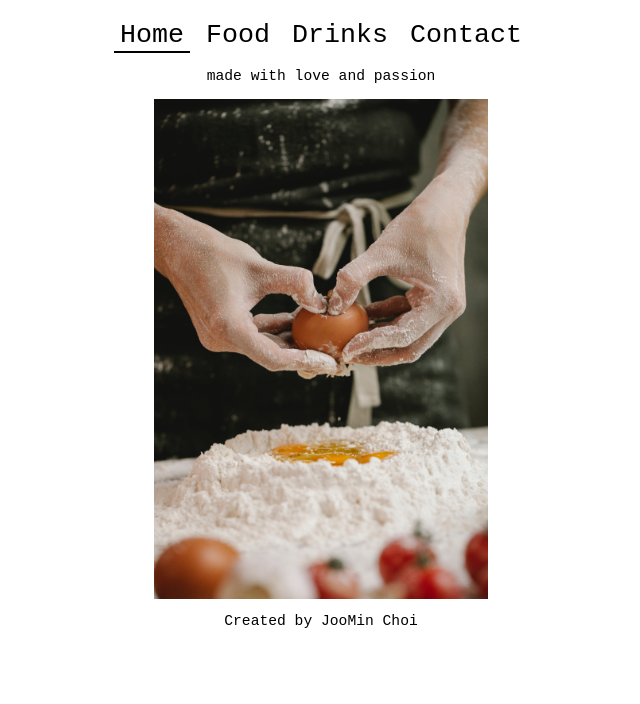
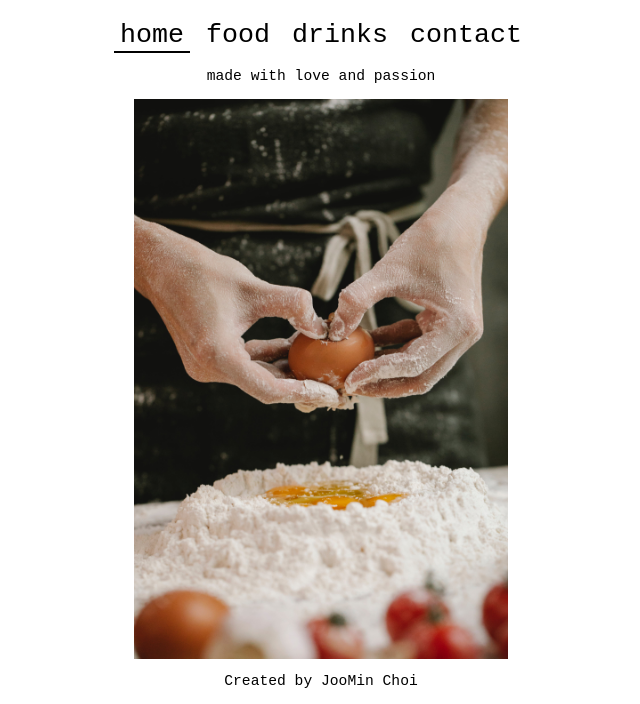
Before and after one commit to joominchoi/restaurant-page, a website built with webpack: page dist/index.html in a window 1280 px wide. Shown: the part 112-816 px from the top of the page, without its empty margins (319-959 px from the left). Built offline with nearby package versions, Linux system fonts and the light colour scheme.

Commit message:
Make home image 70% of viewport height

```diff
--- a/src/page-load.js
+++ b/src/page-load.js
@@ -23,7 +23,7 @@ function createNav() {
   const homeButton = document.createElement("button");
   homeButton.classList.add("nav-button");
   homeButton.setAttribute("id", "home-button")
-  homeButton.textContent = "Home";
+  homeButton.textContent = "home";
   homeButton.addEventListener("click", (e) => {
     console.log("Home button has been clicked")
     setActiveButton(homeButton)
@@ -32,7 +32,7 @@ function createNav() {
 
   const foodButton = document.createElement("button");
   foodButton.classList.add("nav-button");
-  foodButton.textContent = "Food";
+  foodButton.textContent = "food";
   foodButton.addEventListener("click", (e) => {
     console.log("Food button has been clicked")
     setActiveButton(foodButton)
@@ -41,7 +41,7 @@ function createNav() {
 
   const drinksButton = document.createElement("button");
   drinksButton.classList.add("nav-button");
-  drinksButton.textContent = "Drinks";
+  drinksButton.textContent = "drinks";
   drinksButton.addEventListener("click", (e) => {
     console.log("Drinks button has been clicked")
     setActiveButton(drinksButton)
@@ -50,7 +50,7 @@ function createNav() {
 
   const contactButton = document.createElement("button");
   contactButton.classList.add("nav-button");
-  contactButton.textContent = "Contact";
+  contactButton.textContent = "contact";
   contactButton.addEventListener("click", (e) => {
     console.log("Contact button has been clicked")
     setActiveButton(contactButton)
--- a/src/style.css
+++ b/src/style.css
@@ -46,7 +46,7 @@ nav {
 }
 
 #home-image {
-  height: 500px;
+  height: 70vh;
   width: auto;
 }
 
```
Also changed, not shown: dist/main.js.
